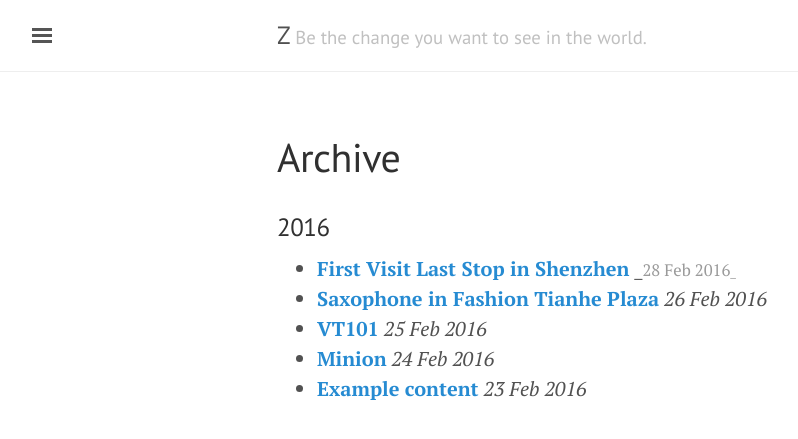
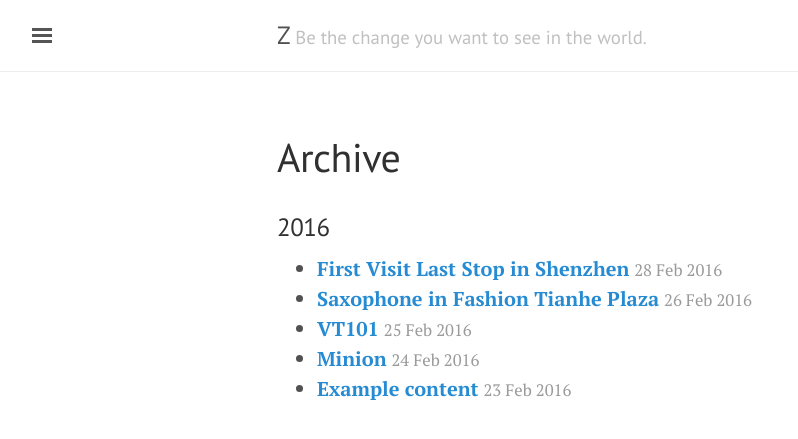
Before and after one commit to comacros/comacros.github.io, a Jekyll site: the page built from archive.md, in a window 1280 px wide. Shown: the top 439 px of the page, without its empty margins (3-801 px from the left). Built offline with Jekyll 4.4.1, drawn with Linux system fonts in a browser that asks for light colours.

Commit message:
Update archive.md

```diff
--- a/archive.md
+++ b/archive.md
@@ -5,8 +5,8 @@ title: Archive
 
 ### 2016
 
-* [**First Visit Last Stop in Shenzhen**](http://xiongzh.com//2016/02/28/first-visit-last-stop-in-shenzhen/) _<small style="color:rgb(154,154,154)">28 Feb 2016<small>_
-* [**Saxophone in Fashion Tianhe Plaza**](http://xiongzh.com//2016/02/26/saxophone-in-fashion-tianhe-plaza/) _26 Feb 2016_
-* [**VT101**](http://xiongzh.com//2016/02/25/VT101/) _25 Feb 2016_
-* [**Minion**](http://xiongzh.com//2016/02/24/Minion/) _24 Feb 2016_
-* [**Example content**](http://xiongzh.com//2016/02/23/example-content/) _23 Feb 2016_
+* [**First Visit Last Stop in Shenzhen**](http://xiongzh.com//2016/02/28/first-visit-last-stop-in-shenzhen/) <small style="color:rgb(154,154,154)">28 Feb 2016<small>
+* [**Saxophone in Fashion Tianhe Plaza**](http://xiongzh.com//2016/02/26/saxophone-in-fashion-tianhe-plaza/) <small style="color:rgb(154,154,154)">26 Feb 2016</small>
+* [**VT101**](http://xiongzh.com//2016/02/25/VT101/) <small style="color:rgb(154,154,154)">25 Feb 2016</small>
+* [**Minion**](http://xiongzh.com//2016/02/24/Minion/) <small style="color:rgb(154,154,154)">24 Feb 2016</small>
+* [**Example content**](http://xiongzh.com//2016/02/23/example-content/) <small style="color:rgb(154,154,154)">23 Feb 2016</small>
```
